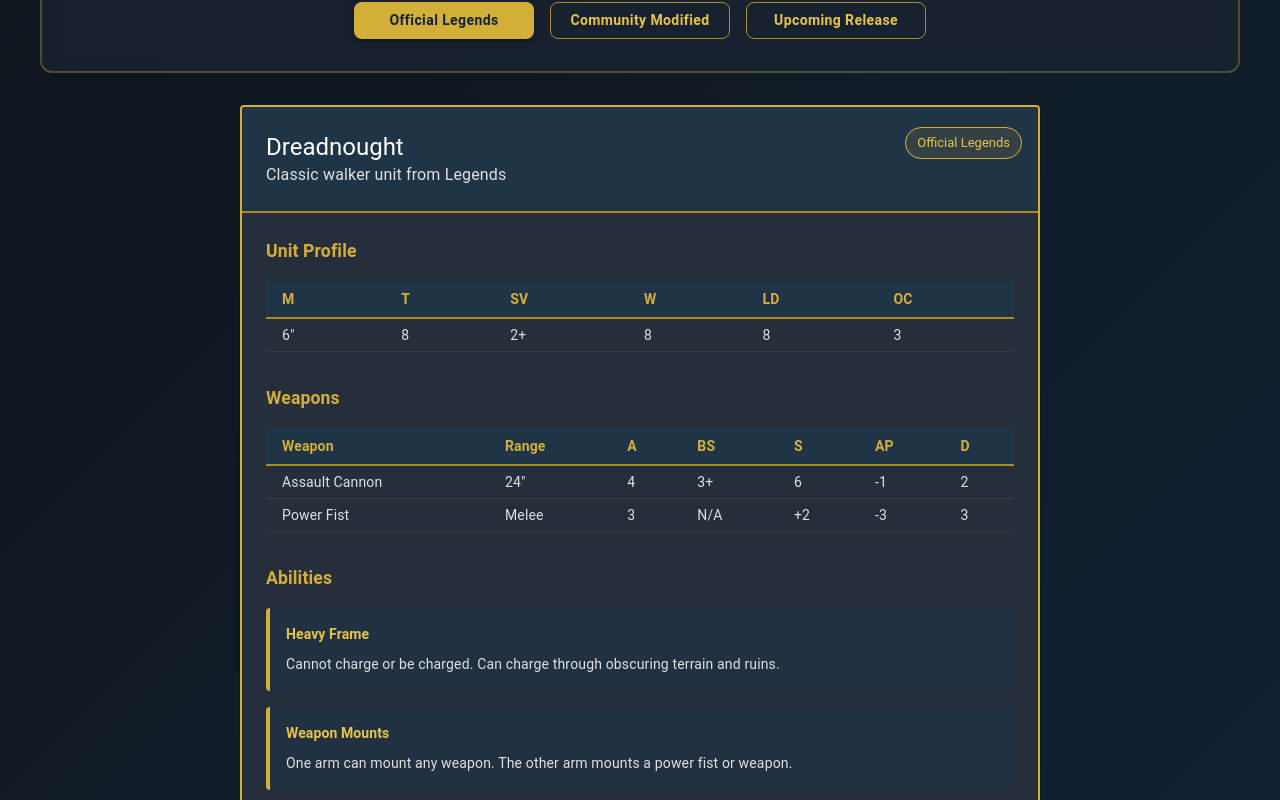
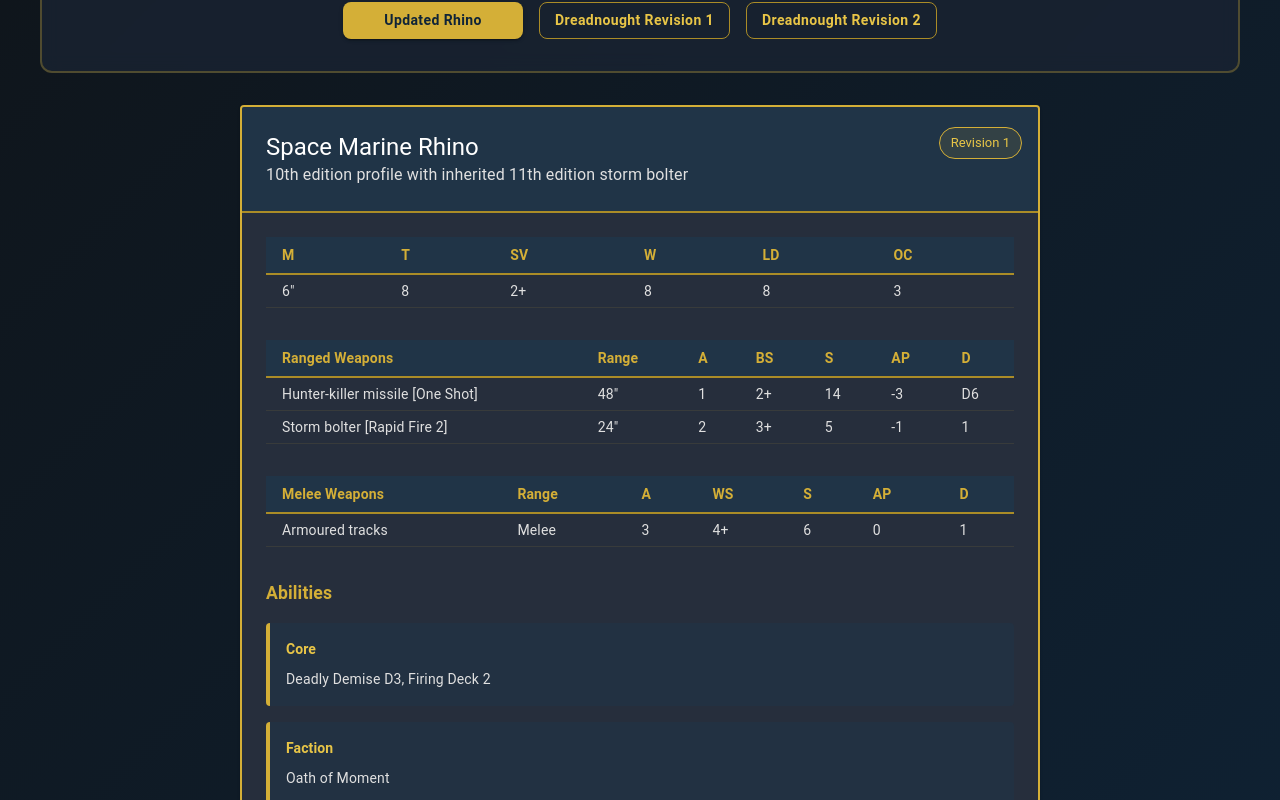
Before and after one commit to LukeAustintatious/legends-demo, a React (Vite) app: page /demo in a window 1280 px wide. Shown: the part 357-1157 px from the top of the page. Built offline with nearby package versions, Linux system fonts and the light colour scheme.

Commit message:
refactor: use own datasheets

```diff
--- a/src/components/DatasheetViewer.tsx
+++ b/src/components/DatasheetViewer.tsx
@@ -2,32 +2,24 @@
 import { type DatasheetData, type DatasheetType } from '../data/sampleDatasheets';
 import '../styles/DatasheetViewer.scss';
 
-const sourceColors: Record<DatasheetType, 'default' | 'success' | 'warning'> = {
+const sourceColors: Record<DatasheetType, 'default' | 'green' | 'red'> = {
   official: 'default',
-  community: 'success',
-  upcoming: 'warning',
+  community: 'green',
+  inherited: 'red',
 };
 
-const sourceLabels: Record<DatasheetType, string> = {
-  official: 'Official Legends',
-  community: 'Community Modified',
-  upcoming: 'Upcoming Release',
-};
-
-export const DatasheetViewer = ({ title, description, source, data }: DatasheetData) => {
+export const DatasheetViewer = ({ title, description, revision, data }: DatasheetData) => {
+  console.log(title, revision);
   return (
     <Card className="datasheet-card">
       <CardHeader
         title={title}
         subheader={description}
-        action={<Chip label={sourceLabels[source]} color={sourceColors[source]} variant="outlined" />}
+        action={<Chip label={`Revision ${revision}`} variant="outlined" />}
         className="datasheet-header"
       />
       <CardContent className="datasheet-content">
         <Box className="datasheet-section">
-          <Typography variant="h6" className="section-title">
-            Unit Profile
-          </Typography>
           <TableContainer>
             <Table size="small" className="profile-table">
               <TableHead>
@@ -41,14 +33,14 @@
                 </TableRow>
               </TableHead>
               <TableBody>
-                {data.profiles?.map((profile: any, idx: number) => (
+                {data.stats?.map((stat: any, idx: number) => (
                   <TableRow key={idx}>
-                    <TableCell>{profile.m}</TableCell>
-                    <TableCell>{profile.t}</TableCell>
-                    <TableCell>{profile.sv}</TableCell>
-                    <TableCell>{profile.w}</TableCell>
-                    <TableCell>{profile.ld}</TableCell>
-                    <TableCell>{profile.oc}</TableCell>
+                    <TableCell>{stat.m}</TableCell>
+                    <TableCell>{stat.t}</TableCell>
+                    <TableCell>{stat.sv}</TableCell>
+                    <TableCell>{stat.w}</TableCell>
+                    <TableCell>{stat.ld}</TableCell>
+                    <TableCell>{stat.oc}</TableCell>
                   </TableRow>
                 ))}
               </TableBody>
@@ -56,16 +48,13 @@
           </TableContainer>
         </Box>
 
-        {data.weapons && data.weapons.length > 0 && (
+        {data.rangedWeapons && data.rangedWeapons.length > 0 && (
           <Box className="datasheet-section">
-            <Typography variant="h6" className="section-title">
-              Weapons
-            </Typography>
             <TableContainer>
               <Table size="small" className="weapons-table">
                 <TableHead>
                   <TableRow>
-                    <TableCell>Weapon</TableCell>
+                    <TableCell>Ranged Weapons</TableCell>
                     <TableCell>Range</TableCell>
                     <TableCell>A</TableCell>
                     <TableCell>BS</TableCell>
@@ -75,12 +64,45 @@
                   </TableRow>
                 </TableHead>
                 <TableBody>
-                  {data.weapons.map((weapon: any, idx: number) => (
+                  {data.rangedWeapons.map((weapon: any, idx: number) => (
                     <TableRow key={idx}>
                       <TableCell>{weapon.name}</TableCell>
                       <TableCell>{weapon.range}</TableCell>
                       <TableCell>{weapon.attacks}</TableCell>
                       <TableCell>{weapon.bs}</TableCell>
+                      <TableCell>{weapon.strength}</TableCell>
+                      <TableCell>{weapon.ap}</TableCell>
+                      <TableCell>{weapon.damage}</TableCell>
+                    </TableRow>
+                  ))}
+                </TableBody>
+              </Table>
+            </TableContainer>
+          </Box>
+        )}
+
+        {data.meleeWeapons && data.meleeWeapons.length > 0 && (
+          <Box className="datasheet-section">
+            <TableContainer>
+              <Table size="small" className="weapons-table">
+                <TableHead>
+                  <TableRow>
+                    <TableCell>Melee Weapons</TableCell>
+                    <TableCell>Range</TableCell>
+                    <TableCell>A</TableCell>
+                    <TableCell>WS</TableCell>
+                    <TableCell>S</TableCell>
+                    <TableCell>AP</TableCell>
+                    <TableCell>D</TableCell>
+                  </TableRow>
+                </TableHead>
+                <TableBody>
+                  {data.meleeWeapons.map((weapon: any, idx: number) => (
+                    <TableRow key={idx}>
+                      <TableCell>{weapon.name}</TableCell>
+                      <TableCell>{weapon.range}</TableCell>
+                      <TableCell>{weapon.attacks}</TableCell>
+                      <TableCell>{weapon.ws}</TableCell>
                       <TableCell>{weapon.strength}</TableCell>
                       <TableCell>{weapon.ap}</TableCell>
                       <TableCell>{weapon.damage}</TableCell>
@@ -113,7 +135,10 @@
         )}
 
         <Box className="datasheet-footer">
-          <Typography variant="body2" className="points">
+          <Typography variant="body1" className="footer-text">
+            <strong>Keywords:</strong> {data.keywords?.join(', ')}
+          </Typography>
+          <Typography variant="body1" className="footer-text">
             <strong>Points:</strong> {data.points}
           </Typography>
         </Box>
--- a/src/data/sampleDatasheets.ts
+++ b/src/data/sampleDatasheets.ts
@@ -1,21 +1,23 @@
 // Sample datasheet data structure
 // Replace this with your actual datasheet data
 
-export type DatasheetType = 'official' | 'community' | 'upcoming';
+export type DatasheetType = 'official' | 'community' | 'inherited';
 
 export type DatasheetData = {
   title: string;
-  description?: string;
+  description: string;
   source: DatasheetType;
+  revision: number;
   data: any; // Replace this with the actual type
 };
 
-export const sampleOfficialDatasheet: DatasheetData = {
-  title: 'Dreadnought',
-  description: 'Classic walker unit from Legends',
-  source: 'official',
+export const rhinoDatasheet: DatasheetData = {
+  title: 'Space Marine Rhino',
+  description: '10th edition profile with inherited 11th edition storm bolter',
+  source: 'inherited',
+  revision: 1,
   data: {
-    profiles: [
+    stats: [
       {
         m: '6"',
         t: '8',
@@ -25,46 +27,79 @@
         oc: '3',
       },
     ],
-    weapons: [
+    rangedWeapons: [
       {
-        name: 'Assault Cannon',
-        range: '24"',
-        attacks: '4',
-        bs: '3+',
-        strength: '6',
-        ap: '-1',
-        damage: '2',
+        id: 'hunter-killer-missile',
+        name: 'Hunter-killer missile [One Shot]',
+        range: '48"',
+        attacks: '1',
+        bs: '2+',
+        strength: '14',
+        ap: '-3',
+        damage: 'D6',
       },
       {
-        name: 'Power Fist',
+        id: 'storm-bolter',
+        name: 'Storm bolter [Rapid Fire 2]',
+        range: '24"',
+        attacks: '2',
+        bs: '3+',
+        strength: '5',
+        ap: '-1',
+        damage: '1',
+      },
+    ],
+    meleeWeapons: [
+      {
+        id: 'armoured-tracks',
+        name: 'Armoured tracks',
         range: 'Melee',
         attacks: '3',
-        bs: 'N/A',
-        strength: '+2',
-        ap: '-3',
-        damage: '3',
+        ws: '4+',
+        strength: '6',
+        ap: '0',
+        damage: '1',
       },
     ],
     abilities: [
       {
-        name: 'Heavy Frame',
-        description: 'Cannot charge or be charged. Can charge through obscuring terrain and ruins.',
+        id: 'core',
+        name: 'Core',
+        description: 'Deadly Demise D3, Firing Deck 2',
       },
       {
-        name: 'Weapon Mounts',
-        description: 'One arm can mount any weapon. The other arm mounts a power fist or weapon.',
+        id: 'faction',
+        name: 'Faction',
+        description: 'Oath of Moment',
+      },
+      {
+        id: 'self-repair',
+        name: 'Self Repair',
+        description: 'At the end of your Command phase, this model regains 1 lost wound',
       },
     ],
-    points: 115,
+    points: 75,
+    keywords: ['Vehicle', 'Smoke', 'Transport', 'Dedicated Transport', 'Imperium', 'Rhino'],
+    alterations: [
+      {
+        value: 'rangedWeapons[storm-bolter].strength',
+        type: 'inherited'
+      },
+      {
+        value: 'rangedWeapons[storm-bolter].ap',
+        type: 'inherited'
+      },
+    ],
   },
 };
 
-export const sampleCommunityDatasheet: DatasheetData = {
-  title: 'Dreadnought (Community Revised)',
-  description: 'Slightly adjusted by community vote - reduced points, +1 Attack',
+export const firstDreadnoughtDatasheet: DatasheetData = {
+  title: 'Space Marine Dreadnought',
+  description: 'Adjusted by community vote - reduced points, -1 Attack',
   source: 'community',
+  revision: 1,
   data: {
-    profiles: [
+    stats: [
       {
         m: '6"',
         t: '8',
@@ -74,98 +109,129 @@
         oc: '3',
       },
     ],
-    weapons: [
+    rangedWeapons: [
       {
-        name: 'Assault Cannon',
+        id: 'assault-cannon',
+        name: 'Assault Cannon [Dev Wounds]',
         range: '24"',
-        attacks: '5',
+        attacks: '6',
         bs: '3+',
         strength: '6',
-        ap: '-1',
-        damage: '2',
+        ap: '0',
+        damage: '1',
       },
+    ],
+    meleeWeapons: [
       {
-        name: 'Power Fist',
+        id: 'dreadnought-combat-weapon',
+        name: 'Dreadnought combat weapon',
         range: 'Melee',
         attacks: '4',
-        bs: 'N/A',
-        strength: '+2',
-        ap: '-3',
+        ws: '3+',
+        strength: '12',
+        ap: '-2',
         damage: '3',
       },
     ],
     abilities: [
       {
-        name: 'Heavy Frame',
-        description: 'Cannot charge or be charged. Can charge through obscuring terrain and ruins.',
+        id: 'core',
+        name: 'Core',
+        description: 'Deadly Demise 1',
       },
       {
-        name: 'Weapon Mounts',
-        description: 'One arm can mount any weapon. The other arm mounts a power fist or weapon.',
+        id: 'faction',
+        name: 'Faction',
+        description: 'Oath of Moment',
       },
     ],
-    points: 105,
+    points: 125,
+    keywords: ['Vehicle', 'Walker', 'Smoke', 'Imperium', 'Dreadnought'],
+    alterations: [
+      {
+        value: 'meleeWeapons[dreadnought-combat-weapon].attacks',
+        type: 'community'
+      },
+      {
+        value: 'points',
+        type: 'community'
+      },
+    ],
   },
 };
 
-export const sampleUpcomingDatasheet: DatasheetData = {
-  title: 'Dreadnought (Upcoming Release Profile)',
-  description: 'Profile based on upcoming edition rules - new weapon options',
-  source: 'upcoming',
+export const secondDreadnoughtDatasheet: DatasheetData = {
+  title: 'Space Marine Dreadnought',
+  description: 'Re-adjusted by community vote - added ability, improved ap, increased points',
+  source: 'community',
+  revision: 2,
   data: {
-    profiles: [
+    stats: [
       {
         m: '6"',
         t: '8',
         sv: '2+',
-        w: '9',
+        w: '8',
         ld: '8',
-        oc: '4',
+        oc: '3',
       },
     ],
-    weapons: [
+    rangedWeapons: [
       {
-        name: 'Heavy Plasma Cannon',
-        range: '24"',
-        attacks: '2',
-        bs: '3+',
-        strength: '8',
-        ap: '-3',
-        damage: '3',
-      },
-      {
-        name: 'Assault Cannon',
+        id: 'assault-cannon',
+        name: 'Assault Cannon [Dev Wounds]',
         range: '24"',
         attacks: '6',
         bs: '3+',
         strength: '6',
         ap: '-1',
-        damage: '2',
+        damage: '1',
       },
+    ],
+    meleeWeapons: [
       {
-        name: 'Power Fist',
+        id: 'dreadnought-combat-weapon',
+        name: 'Dreadnought combat weapon',
         range: 'Melee',
         attacks: '4',
-        bs: 'N/A',
-        strength: '+2',
-        ap: '-3',
-        damage: '4',
+        ws: '3+',
+        strength: '12',
+        ap: '-2',
+        damage: '3',
       },
     ],
     abilities: [
       {
-        name: 'Heavy Frame',
-        description: 'Cannot charge or be charged. Can charge through obscuring terrain and ruins.',
+        id: 'core',
+        name: 'Core',
+        description: 'Deadly Demise 1',
       },
       {
-        name: 'Weapon Mounts',
-        description: 'One arm can mount any weapon. The other arm mounts a power fist or weapon.',
+        id: 'faction',
+        name: 'Faction',
+        description: 'Oath of Moment',
       },
       {
-        name: 'Enhanced Armor',
-        description: 'Improves armor save in melee combat.',
+        id: 'wisdom-of-the-ancients',
+        name: 'Wisdom of the Ancients (Aura)',
+        description: 'While a friendly Adeptus Astartes Infantry unit is within 6" of this model, each time a model in that unit makes an attack, re-roll a Hit roll of 1',
       },
     ],
-    points: 125,
+    points: 135,
+    keywords: ['Vehicle', 'Walker', 'Smoke', 'Imperium', 'Dreadnought'],
+    alterations: [
+      {
+        value: 'rangedWeapons[assault-cannon].ap',
+        type: 'community'
+      },
+      {
+        value: 'abilities[wisdom-of-the-ancients]',
+        type: 'community'
+      },
+      {
+        value: 'points',
+        type: 'community'
+      },
+    ],
   },
 };
--- a/src/pages/Demo.tsx
+++ b/src/pages/Demo.tsx
@@ -2,22 +2,23 @@
 import { Container, Box, Typography, Button } from '@mui/material';
 import { DatasheetViewer } from '../components/DatasheetViewer';
 import { Disclaimer } from '../components/Disclaimer';
-import { sampleOfficialDatasheet, sampleCommunityDatasheet, sampleUpcomingDatasheet } from '../data/sampleDatasheets';
-import { type DatasheetType } from '../data/sampleDatasheets';
+import { rhinoDatasheet, firstDreadnoughtDatasheet, secondDreadnoughtDatasheet } from '../data/sampleDatasheets';
 import '../styles/pages/Demo.scss';
 
+type Datasheets = 'Rhino' | 'Dreadnought1' | 'Dreadnought2';
+
 export const Demo = () => {
-  const [selectedDatasheet, setSelectedDatasheet] = useState<DatasheetType>('official');
+  const [selectedDatasheet, setSelectedDatasheet] = useState<Datasheets>('Rhino');
 
-  const getDatasheetData = (type: DatasheetType) => {
+  const getDatasheetData = (type: Datasheets) => {
     switch (type) {
-      case 'community':
-        return sampleCommunityDatasheet;
-      case 'upcoming':
-        return sampleUpcomingDatasheet;
-      case 'official':
+      case 'Dreadnought1':
+        return firstDreadnoughtDatasheet;
+      case 'Dreadnought2':
+        return secondDreadnoughtDatasheet;
+      case 'Rhino':
       default:
-        return sampleOfficialDatasheet;
+        return rhinoDatasheet;
     }
   };
 
@@ -31,7 +32,7 @@
             Datasheet Demo
           </Typography>
           <Typography variant="h3" className="demo-subtitle">
-            Explore how different datasheet sources are displayed
+            Explore how datasheet could be updated and modified
           </Typography>
         </Box>
 
@@ -41,25 +42,25 @@
           </Typography>
           <Box className="button-group">
             <Button
-              variant={selectedDatasheet === 'official' ? 'contained' : 'outlined'}
-              onClick={() => setSelectedDatasheet('official')}
+              variant={selectedDatasheet === 'Rhino' ? 'contained' : 'outlined'}
+              onClick={() => setSelectedDatasheet('Rhino')}
               className="datasheet-button"
             >
-              Official Legends
+              Updated Rhino
             </Button>
             <Button
-              variant={selectedDatasheet === 'community' ? 'contained' : 'outlined'}
-              onClick={() => setSelectedDatasheet('community')}
+              variant={selectedDatasheet === 'Dreadnought1' ? 'contained' : 'outlined'}
+              onClick={() => setSelectedDatasheet('Dreadnought1')}
               className="datasheet-button"
             >
-              Community Modified
+              Dreadnought Revision 1
             </Button>
             <Button
-              variant={selectedDatasheet === 'upcoming' ? 'contained' : 'outlined'}
-              onClick={() => setSelectedDatasheet('upcoming')}
+              variant={selectedDatasheet === 'Dreadnought2' ? 'contained' : 'outlined'}
+              onClick={() => setSelectedDatasheet('Dreadnought2')}
               className="datasheet-button"
             >
-              Upcoming Release
+              Dreadnought Revision 2
             </Button>
           </Box>
         </Box>
@@ -68,16 +69,17 @@
           <DatasheetViewer
             title={currentDatasheet.title}
             description={currentDatasheet.description}
-            source={currentDatasheet.source}
+            revision={currentDatasheet.revision}
             data={currentDatasheet.data}
           />
         </Box>
 
         <Box className="demo-footer">
           <Typography variant="body1" className="footer-text">
-            This is a proof-of-concept demonstration. As the project develops, you'll be able to view
-            complete datasheet histories, see exactly what changed in each revision, and participate in
-            community voting on proposed changes.
+            This is a proof-of-concept demonstration. These datasheets are intentionally simplified for
+            demonstration purposes, and are not intended to represent a complete or balanced datasheet.
+            As the project develops, you'll be able to view complete datasheet histories, see exactly what
+            changed in each revision, and participate in community voting on proposed changes.
           </Typography>
         </Box>
       </Container>
--- a/src/styles/DatasheetViewer.scss
+++ b/src/styles/DatasheetViewer.scss
@@ -98,9 +98,9 @@
       padding-top: 1rem;
       margin-top: 1rem;
 
-      .points {
+      .footer-text {
         color: $secondary-light;
-        font-size: 1.1rem;
+        font-size: 0.875rem;
       }
     }
   }
```
